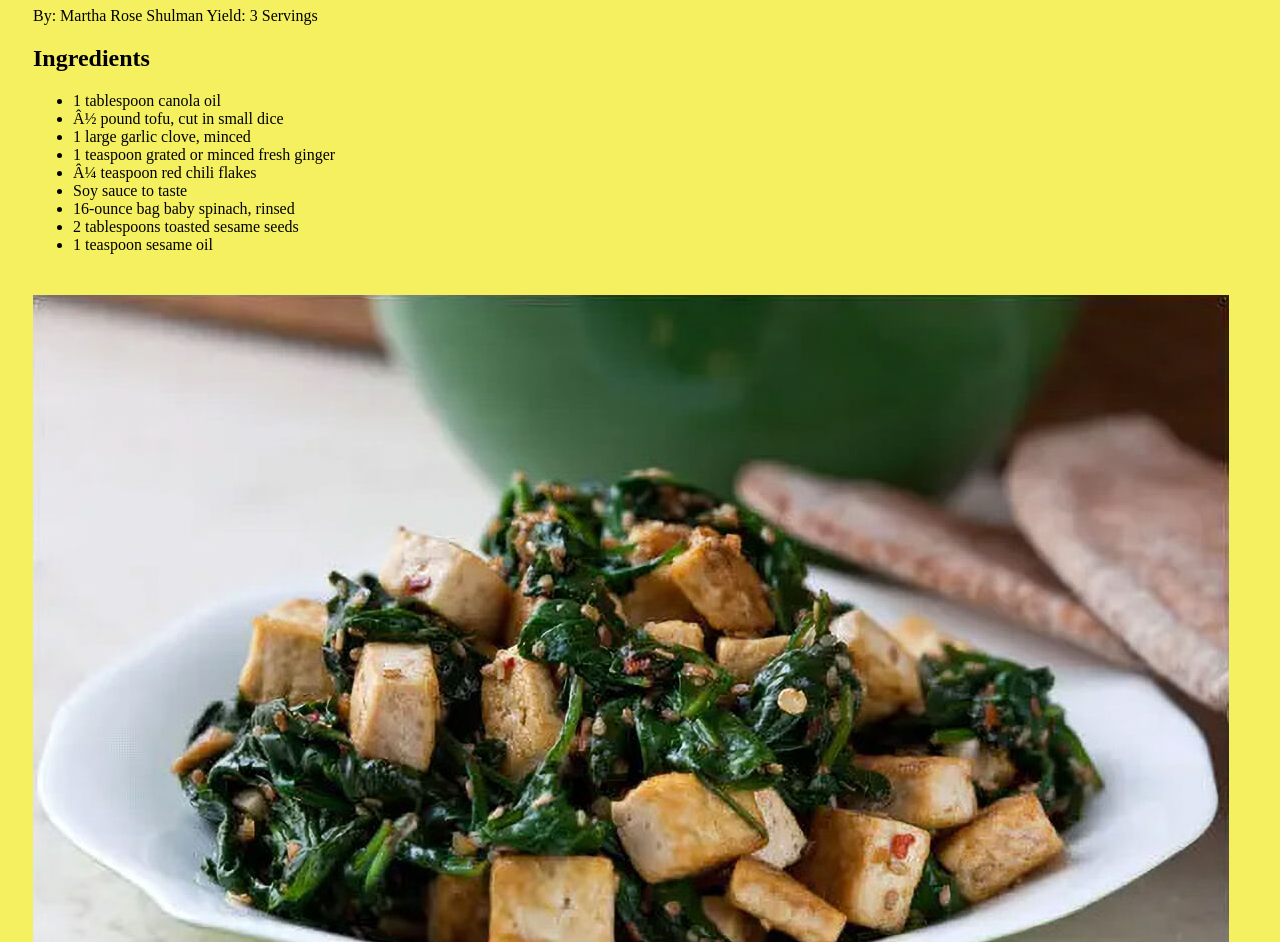
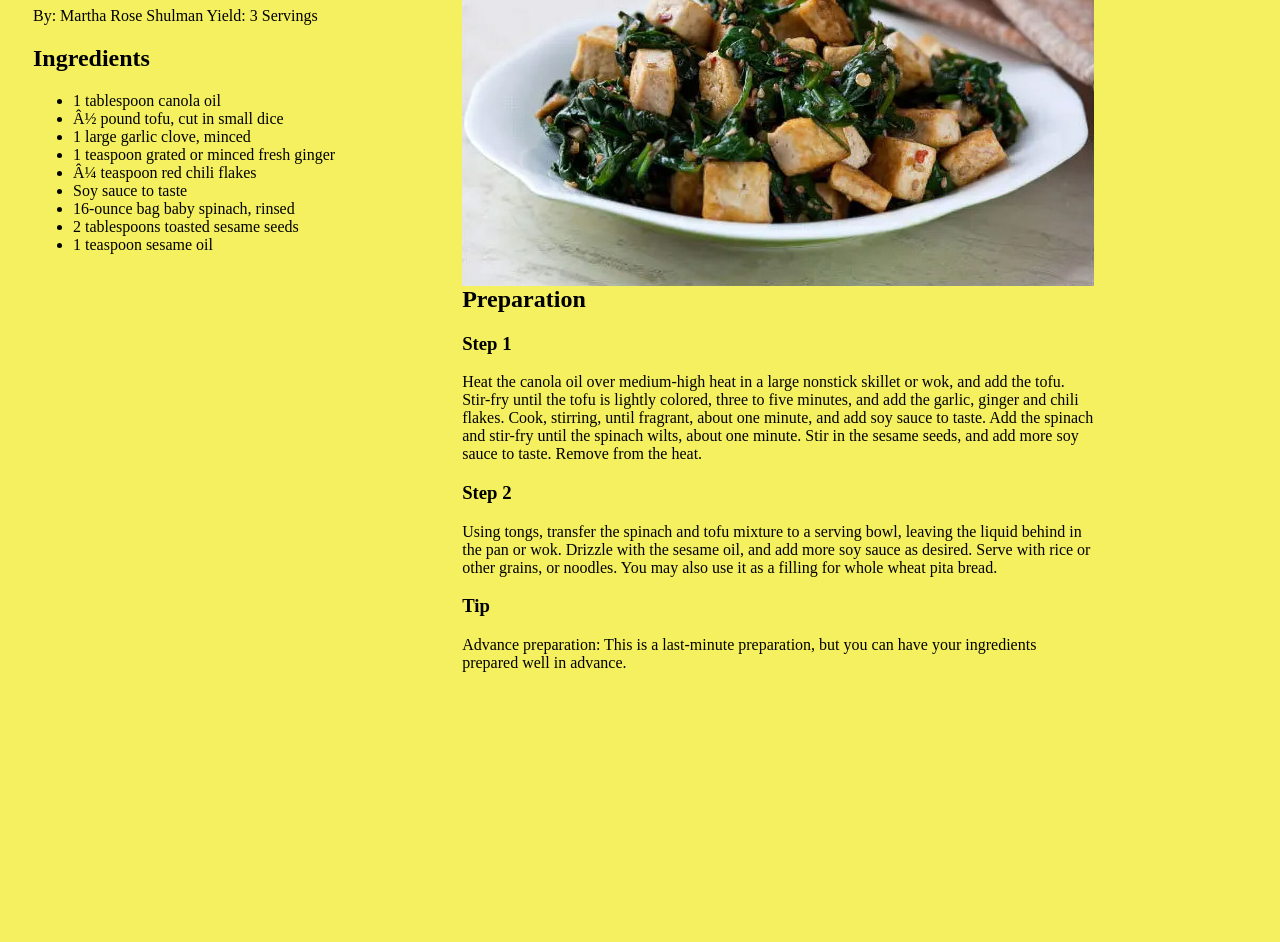
Before and after one commit to apieceofmide/exercise-7, a plain HTML site: page index.html in a window 1280 px wide. Shown: the part 143-1085 px from the top of the page. After the commit the page ends 856 px from the top, so only its background shows below. Drawn offline with Linux system fonts and the light colour scheme.

Commit message:
organization

```diff
--- a/index.html
+++ b/index.html
@@ -22,10 +22,10 @@
         float: left;
       }
       img.stirfry {
-         width: 300;
+        width: 100%;
         height: "30%";
         float: left;
-        padding-left: 25px;
+        padding-left: 0px 25px 25px 25px;
       }
 
     </style>
@@ -50,10 +50,9 @@
           <li> 1 teaspoon sesame oil</li>
         </ul>
       </div>
-      <img src="stir fry.jpg" class="stirfry" alt="Spinach, Tofu and Sesame Stir-Fry on a white plate">
       <div class="column2">
 
-
+       <img src="stir fry.jpg" class="stirfry" alt="Spinach, Tofu and Sesame Stir-Fry on a white plate">
       <h2>Preparation</h2>
 
       <h3>Step 1</h3>
@@ -63,10 +62,8 @@
       <p>Using tongs, transfer the spinach and tofu mixture to a serving bowl, leaving the liquid behind in the pan or wok. Drizzle with the sesame oil, and add more soy sauce as desired. Serve with rice or other grains, or noodles. You may also use it as a filling for whole wheat pita bread.</p>
 
       <h3>Tip</h3>
-<p>Advance preparation: This is a last-minute preparation, but you can have your ingredients prepared well in advance.</p>
+      <p>Advance preparation: This is a last-minute preparation, but you can have your ingredients prepared well in advance. </p>
     </div>
   </div>
 </body>
-  <html>
-
 </html>
```
Lines whose indentation alone changed are shown as unchanged.
